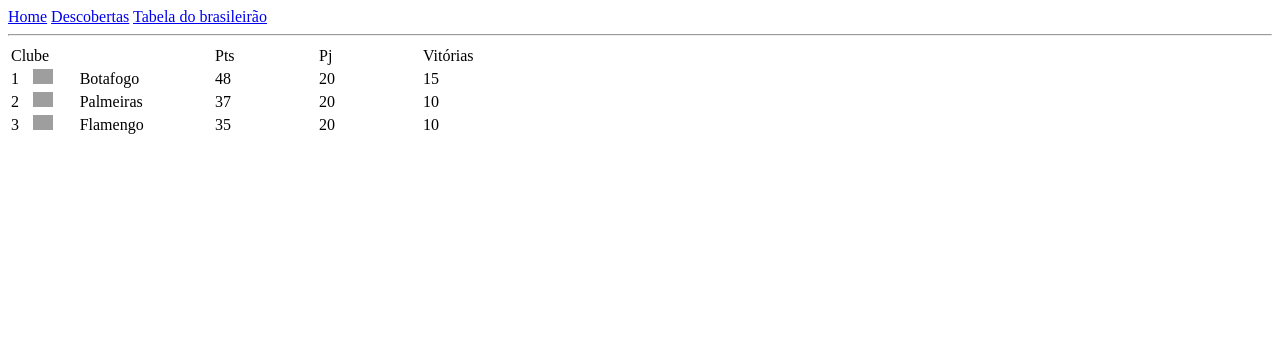
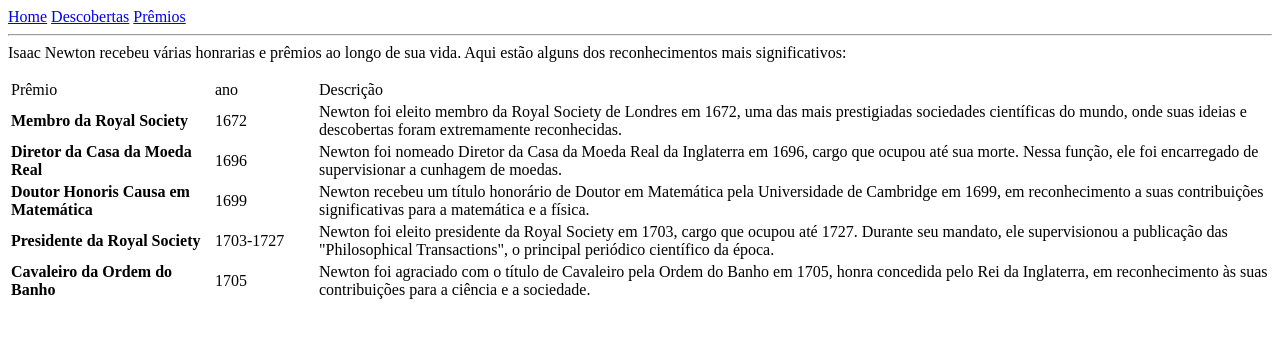
Before and after one commit to gabriele-rds/Biografia-Isaac, a plain HTML site: page premios.html in a window 1280 px wide. Drawn offline with Linux system fonts and the light colour scheme; grey boxes are pictures that could not be loaded.

Commit message:
primeiro commit

```diff
--- a/premios.html
+++ b/premios.html
@@ -9,47 +9,61 @@
     <nav>
      <a href="historia.html">Home</a>
      <a href="Descobertas.html">Descobertas</a>
-     <a href="premios.html">Tabela do brasileirão</a>
+     <a href="premios.html">Prêmios</a>
 
     </nav>
  <hr>
  <section>
+    <span> Isaac Newton recebeu várias honrarias e prêmios ao longo de sua vida.
+        Aqui estão alguns dos reconhecimentos mais significativos: </span>
+        <br>
+        <p></p>
     <table>
         <thead>
             <!-- linha da tabela -->
             <tr>
                 <!-- nome das colunas -->
-                <td colspan="3" width="200px">Clube</td>
-                <td width="100px">Pts</td>
-                <td width="100px">Pj</td>
-                <td width="1uAFkv7jHgsyK">Vitórias</td>
+                <td  width="200px">Prêmio</td>
+                <td width="100px">ano</td>
+                <td colspan="3" width="100px">Descrição</td>
             </tr>
         </thead>
         <tbody>
             <tr>
-            <td>1</td>
-            <td> <img height="15px" src="https://ssl.gstatic.com/onebox/media/sports/logos/KLDWYp-H8CAOT9H_JgizRg_48x48.png" alt="Escudo do botafogo"></td>
-            <td>Botafogo</td>
-            <td>48</td>
-            <td>20</td>
-            <td>15</td>
-        </tr>
-        <tr>
-            <td>2</td>
-            <td> <img height="15px" src="https://ssl.gstatic.com/onebox/media/sports/logos/7spurne-xDt2p6C0imYYNA_48x48.png" alt="Escudo do palmeiras"></td>
-            <td>Palmeiras</td>
-            <td>37</td>
-            <td>20</td>
-            <td>10</td>
-        </tr>
-        <tr>
-            <td>3</td>
-            <td> <img height="15px" src="https://ssl.gstatic.com/onebox/media/sports/logos/orE554NToSkH6nuwofe7Yg_48x48.png" alt="Escudo do flamengo"></td>
-            <td>Flamengo</td>
-            <td>35</td>
-            <td>20</td>
-            <td>10</td>
-        </tr>
+                <td><strong>Membro da Royal Society</strong></td>
+                <td>1672</td>
+                <td>
+                    Newton foi eleito membro da Royal Society de Londres em 1672, uma das mais prestigiadas sociedades científicas do mundo, onde suas ideias e descobertas foram extremamente reconhecidas.
+                </td>
+            </tr>
+            <tr>
+                <td><strong>Diretor da Casa da Moeda Real</strong></td>
+                <td>1696</td>
+                <td>
+                    Newton foi nomeado Diretor da Casa da Moeda Real da Inglaterra em 1696, cargo que ocupou até sua morte. Nessa função, ele foi encarregado de supervisionar a cunhagem de moedas.
+                </td>
+            </tr>
+            <tr>
+                <td><strong>Doutor Honoris Causa em Matemática</strong></td>
+                <td>1699</td>
+                <td>
+                    Newton recebeu um título honorário de Doutor em Matemática pela Universidade de Cambridge em 1699, em reconhecimento a suas contribuições significativas para a matemática e a física.
+                </td>
+            </tr>
+            <tr>
+                <td><strong>Presidente da Royal Society</strong></td>
+                <td>1703-1727</td>
+                <td>
+                    Newton foi eleito presidente da Royal Society em 1703, cargo que ocupou até 1727. Durante seu mandato, ele supervisionou a publicação das "Philosophical Transactions", o principal periódico científico da época.
+                </td>
+            </tr>
+            <tr>
+                <td><strong>Cavaleiro da Ordem do Banho</strong></td>
+                <td>1705</td>
+                <td>
+                    Newton foi agraciado com o título de Cavaleiro pela Ordem do Banho em 1705, honra concedida pelo Rei da Inglaterra, em reconhecimento às suas contribuições para a ciência e a sociedade.
+                </td>
+            </tr>
         </tbody>
         <tfoot></tfoot>
     </table>
```
Also changed, not shown: historia.html (+1 -0 lines).
